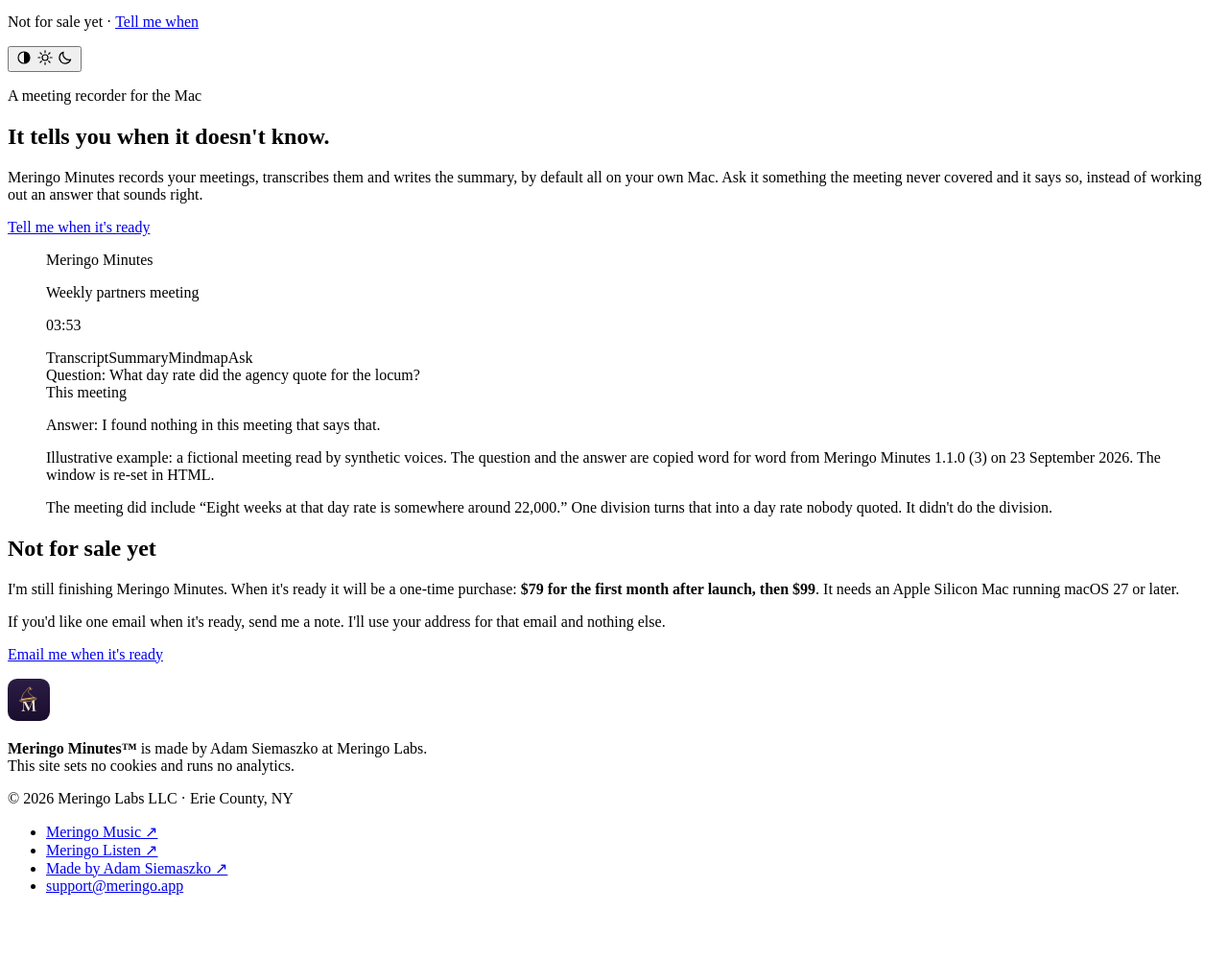
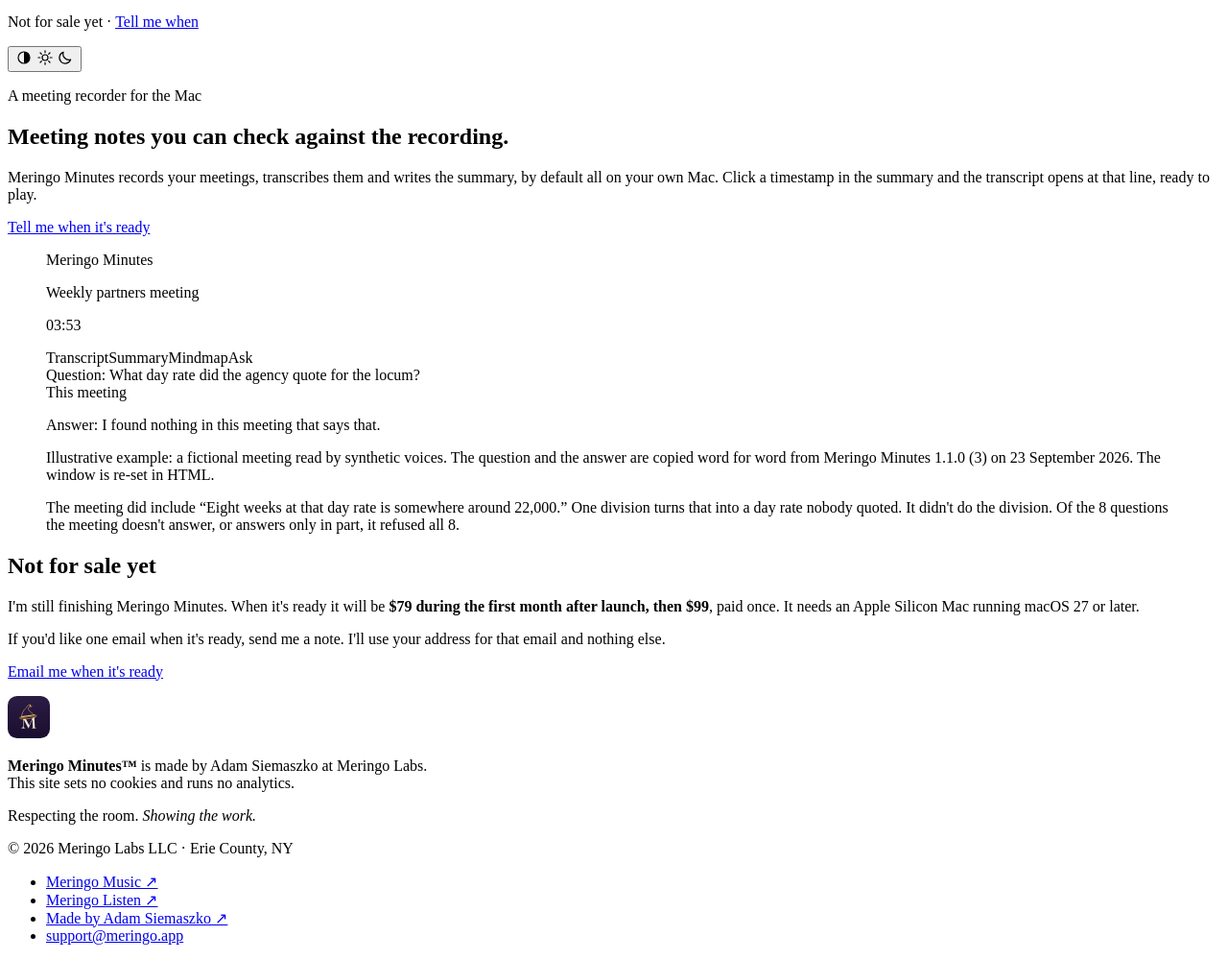
Before and after one commit to meringo-music/meringo-minutes-web, a website with bundled scripts: page index.html in a window 1280 px wide. Shown: the part 62-1062 px from the top of the page at 96% size. Before the commit the page ends 1010 px from the top, so only its background shows below. Built offline with nearby package versions, Linux system fonts and the light colour scheme.

Commit message:
Home copy: the desk's headline, lead and footer tagline
The desk wrote and edited the site copy, and it was fact-audited
(meringo-desk: desk/scout/research-2026-09-23-minutes-site/COPY-DECK.final.md).
This puts the parts Adam chose on the live page:

- Headline: "Meeting notes you can check against the recording." The old
  headline promised the app always says when it doesn't know. The demo's
  own Ask answers include one that added "dollars" without saying so,
  so that promise didn't hold.
- The lead now says what a timestamp does. The note under the day-rate
  exchange gives its count: of the 8 questions the meeting doesn't
  answer, or answers only in part, the app refused all 8.
- Footer tagline, in the family style: "Respecting the room. Showing the
  work."
- Title, description and OG text follow the new headline. The price line
  reads "$79 during the first month after launch, then $99, paid once."

```diff
--- a/assets/css/site.css
+++ b/assets/css/site.css
@@ -272,7 +272,7 @@ h2 { font-size: clamp(32px, 4vw, 44px); line-height: 1.1; }
   display: flex; align-items: center; gap: var(--space-3);
 }
 .eyebrow::before { content: ''; width: 28px; height: 1px; background: var(--accent); }
-.hero h1 { margin-bottom: var(--space-6); }
+.hero h1 { margin-bottom: var(--space-6); font-size: clamp(40px, 5.4vw, 64px); line-height: 1.04; }
 .lead { font-size: var(--text-md); color: var(--text-2); max-width: 34em; margin-bottom: var(--space-8); }
 .actions { display: flex; flex-wrap: wrap; gap: var(--space-3); align-items: center; }
 .fine { font-size: var(--text-sm); color: var(--text-2); }
@@ -411,6 +411,11 @@ main.page th { color: var(--text-2); font-weight: 600; }
 .footer-links { list-style: none; margin: 0; padding: 0; display: grid; gap: var(--space-2); font-size: var(--text-sm); }
 .footer-links a { color: var(--text-2); text-decoration: none; }
 .footer-links a:hover { color: var(--text); text-decoration: underline; }
+.footer-tagline {
+  font-family: var(--font-display); font-size: 22px; line-height: 1.3; color: var(--heading);
+  margin: var(--space-6) 0 0;
+}
+.footer-tagline em { color: var(--accent-ink); }
 .footer-legal { font-size: var(--text-xs); color: var(--text-2); margin-top: var(--space-4); }
 
 /* ─── 404 ────────────────────────────────────────────────────────────── */
--- a/index.html
+++ b/index.html
@@ -4,13 +4,13 @@
   <meta charset="utf-8">
   <meta http-equiv="Content-Security-Policy" content="default-src 'self'; script-src 'self'; style-src 'self'; img-src 'self' data:; media-src 'self'; object-src 'none'; base-uri 'none'; form-action 'none'">
   <meta name="viewport" content="width=device-width, initial-scale=1">
-  <title>Meringo Minutes — the Mac meeting recorder that tells you when it doesn't know</title>
-  <meta name="description" content="Meringo Minutes records, transcribes and summarises meetings on your own Mac by default. Ask it something the meeting never covered and it says so. Not for sale yet.">
+  <title>Meringo Minutes — a meeting recorder for the Mac</title>
+  <meta name="description" content="Meringo Minutes records and summarises meetings on your Mac by default, with timestamps for checking the summary against the recording. Not for sale yet.">
   <link rel="canonical" href="https://meringominutes.app/">
   <meta property="og:type" content="website">
   <meta property="og:site_name" content="Meringo Minutes">
-  <meta property="og:title" content="Meringo Minutes — it tells you when it doesn't know">
-  <meta property="og:description" content="A meeting recorder for the Mac that shows its working, and says so when the meeting doesn't answer your question.">
+  <meta property="og:title" content="Meringo Minutes — meeting notes you can check">
+  <meta property="og:description" content="Meringo Minutes summarises meetings on your Mac by default, with timestamps for checking the summary against the recording.">
   <meta property="og:url" content="https://meringominutes.app/">
   <meta name="twitter:card" content="summary">
   <meta name="theme-color" content="#07040E" media="(prefers-color-scheme: dark)">
@@ -52,8 +52,8 @@
       <div class="wrap">
         <div>
           <p class="eyebrow">A meeting recorder for the Mac</p>
-          <h1 id="hero-title">It tells you when it doesn't know.</h1>
-          <p class="lead">Meringo Minutes records your meetings, transcribes them and writes the summary, by default all on your own Mac. Ask it something the meeting never covered and it says so, instead of working out an answer that sounds right.</p>
+          <h1 id="hero-title">Meeting notes you can check against the recording.</h1>
+          <p class="lead">Meringo Minutes records your meetings, transcribes them and writes the summary, by default all on your own Mac. Click a timestamp in the summary and the transcript opens at that line, ready to play.</p>
           <div class="actions">
             <a class="button button-primary" href="mailto:support@meringo.app?subject=Tell%20me%20when%20Meringo%20Minutes%20is%20ready">Tell me when it's ready</a>
           </div>
@@ -77,7 +77,7 @@
             </div>
           </div>
           <figcaption>Illustrative example: a fictional meeting read by synthetic voices. The question and the answer are copied word for word from Meringo Minutes 1.1.0 (3) on 23 September 2026. The window is re-set in HTML.</figcaption>
-          <p class="note">The meeting did include <q>Eight weeks at that day rate is somewhere around 22,000.</q> One division turns that into a day rate nobody quoted. It didn't do the division.</p>
+          <p class="note">The meeting did include <q>Eight weeks at that day rate is somewhere around 22,000.</q> One division turns that into a day rate nobody quoted. It didn't do the division. Of the 8 questions the meeting doesn't answer, or answers only in part, it refused all 8.</p>
         </figure>
       </div>
     </section>
@@ -85,7 +85,7 @@
     <section class="section" id="notify" aria-labelledby="notify-title">
       <div class="wrap"><div class="prose">
         <h2 id="notify-title">Not for sale yet</h2>
-        <p>I'm still finishing Meringo Minutes. When it's ready it will be a one-time purchase: <strong>$79 for the first month after launch, then $99</strong>. It needs an Apple Silicon Mac running macOS 27 or later.</p>
+        <p>I'm still finishing Meringo Minutes. When it's ready it will be <strong>$79 during the first month after launch, then $99</strong>, paid once. It needs an Apple Silicon Mac running macOS 27 or later.</p>
         <p>If you'd like one email when it's ready, send me a note. I'll use your address for that email and nothing else.</p>
         <p><a class="button button-quiet" href="mailto:support@meringo.app?subject=Tell%20me%20when%20Meringo%20Minutes%20is%20ready">Email me when it's ready</a></p>
       </div></div>
@@ -100,6 +100,7 @@
           <img src="/assets/img/meringo-mark.svg" width="44" height="44" alt="Meringo Labs">
           <p><strong>Meringo Minutes™</strong> is made by Adam Siemaszko at Meringo Labs.<br>This site sets no cookies and runs no analytics.</p>
         </div>
+        <p class="footer-tagline">Respecting the room. <em>Showing the work.</em></p>
         <p class="footer-legal">© 2026 Meringo Labs LLC · Erie County, NY</p>
       </div>
       <ul class="footer-links">
```
Also changed, not shown: 404.html (+1 -0 lines), partials/footer.html (+1 -0 lines).
